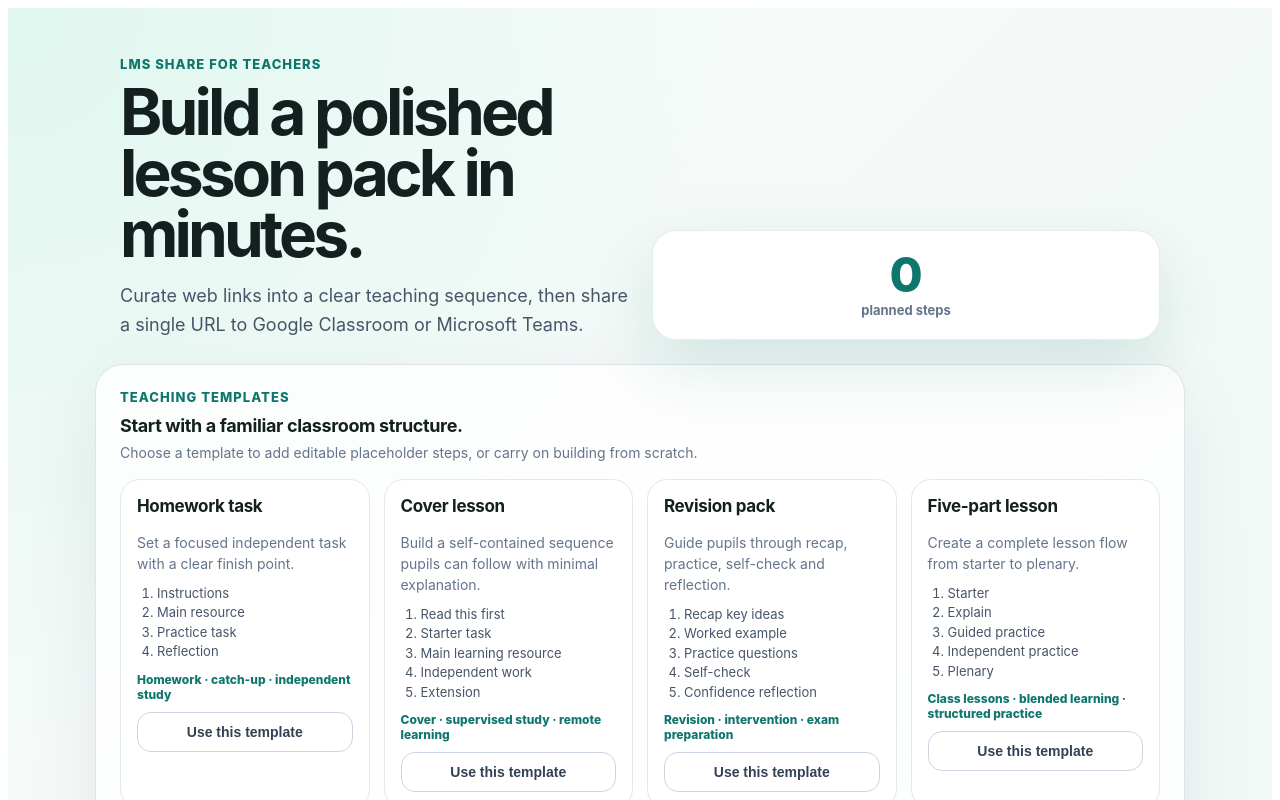
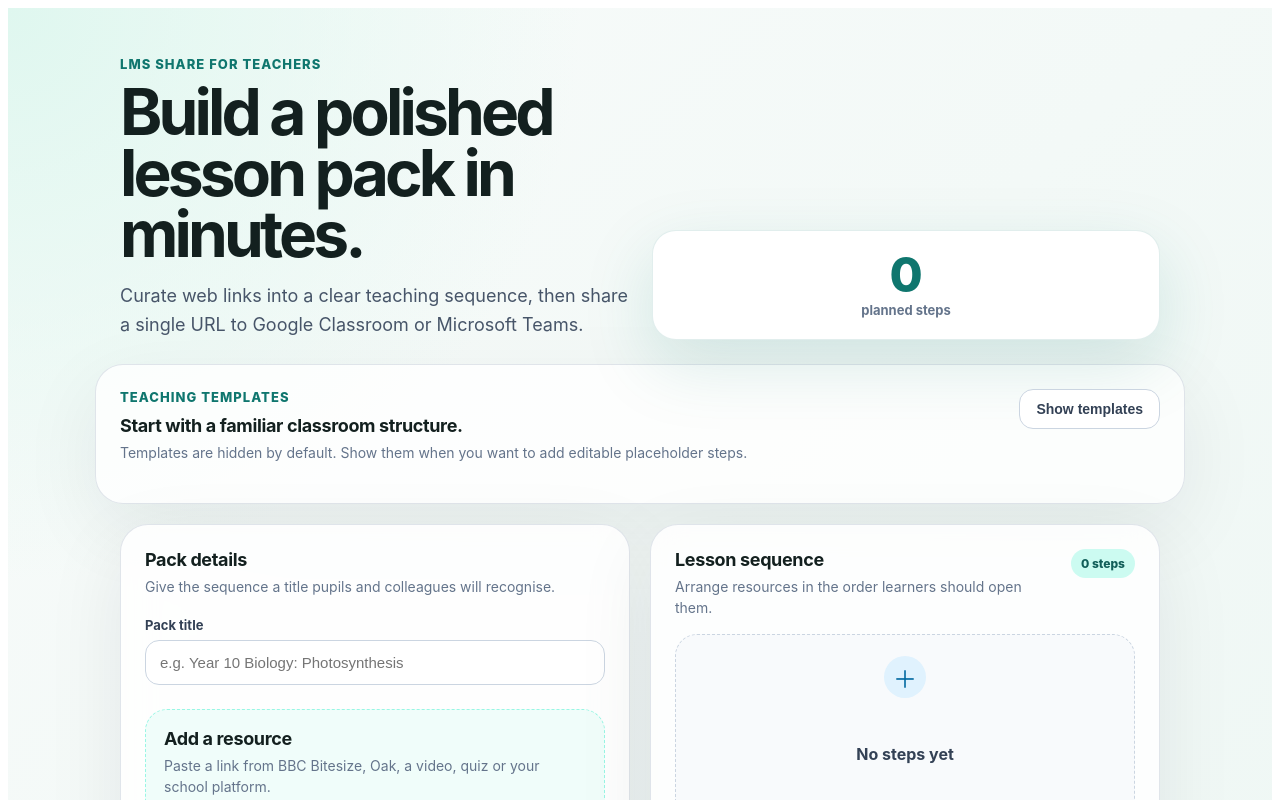
Before and after one commit to ragpark/lms-share, a React (Vite) app: page / in a window 1280 px wide. Shown: the top 800 px of the page. Built offline with nearby package versions, Linux system fonts and the light colour scheme.

Commit message:
Hide templates behind toggle

```diff
--- a/src/PackBuilder.jsx
+++ b/src/PackBuilder.jsx
@@ -103,6 +103,7 @@ export default function PackBuilder() {
   const [result, setResult] = useState(null); // { id, url }
   const [importedStep, setImportedStep] = useState(null); // { href, title }
   const [selectedTemplate, setSelectedTemplate] = useState(null);
+  const [showTemplates, setShowTemplates] = useState(false);
 
   useEffect(() => {
     const params = new URLSearchParams(window.location.search);
@@ -234,11 +235,23 @@ export default function PackBuilder() {
           <div>
             <div style={styles.eyebrow}>Teaching templates</div>
             <h2 id="template-heading" style={styles.panelTitle}>Start with a familiar classroom structure.</h2>
-            <p style={styles.panelHint}>Choose a template to add editable placeholder steps, or carry on building from scratch.</p>
+            <p style={styles.panelHint}>Templates are hidden by default. Show them when you want to add editable placeholder steps.</p>
           </div>
+          <div style={styles.templateActions}>
             {selectedTemplate && <span style={styles.countPill}>Using {selectedTemplate.title}</span>}
+            <button
+              type="button"
+              style={styles.secondary}
+              onClick={() => setShowTemplates((visible) => !visible)}
+              aria-expanded={showTemplates}
+              aria-controls="template-list"
+            >
+              {showTemplates ? 'Hide templates' : 'Show templates'}
+            </button>
           </div>
-        <div style={styles.templateGrid}>
+        </div>
+        {showTemplates && (
+          <div id="template-list" style={styles.templateGrid}>
             {LESSON_TEMPLATES.map((template) => (
               <article key={template.id} style={styles.templateCard}>
                 <h3 style={styles.templateTitle}>{template.title}</h3>
@@ -251,6 +264,7 @@ export default function PackBuilder() {
               </article>
             ))}
           </div>
+        )}
       </section>
 
       <div style={styles.layout}>
@@ -371,6 +385,7 @@ const styles = {
   statLabel: { color: '#64748b', fontSize: 13, fontWeight: 700 },
   templatePanel: { maxWidth: 1040, margin: '0 auto 20px', background: 'rgba(255,255,255,.78)', border: '1px solid rgba(148,163,184,.28)', borderRadius: 28, padding: 24, boxShadow: '0 24px 80px rgba(15, 23, 42, .07)' },
   templateHeader: { display: 'flex', justifyContent: 'space-between', gap: 16, alignItems: 'start', marginBottom: 16 },
+  templateActions: { display: 'flex', flexDirection: 'column', gap: 10, alignItems: 'flex-end' },
   templateGrid: { display: 'grid', gridTemplateColumns: 'repeat(auto-fit, minmax(240px, 1fr))', gap: 14 },
   templateCard: { display: 'grid', gap: 10, alignContent: 'start', padding: 16, border: '1px solid #e2e8f0', borderRadius: 20, background: '#fff' },
   templateTitle: { margin: 0, fontSize: 17, letterSpacing: '-.02em', color: '#13201f' },
```
Also changed, not shown: 1 other file (tests, documents, lock files or other folders). Lines whose indentation alone changed are shown as unchanged.
